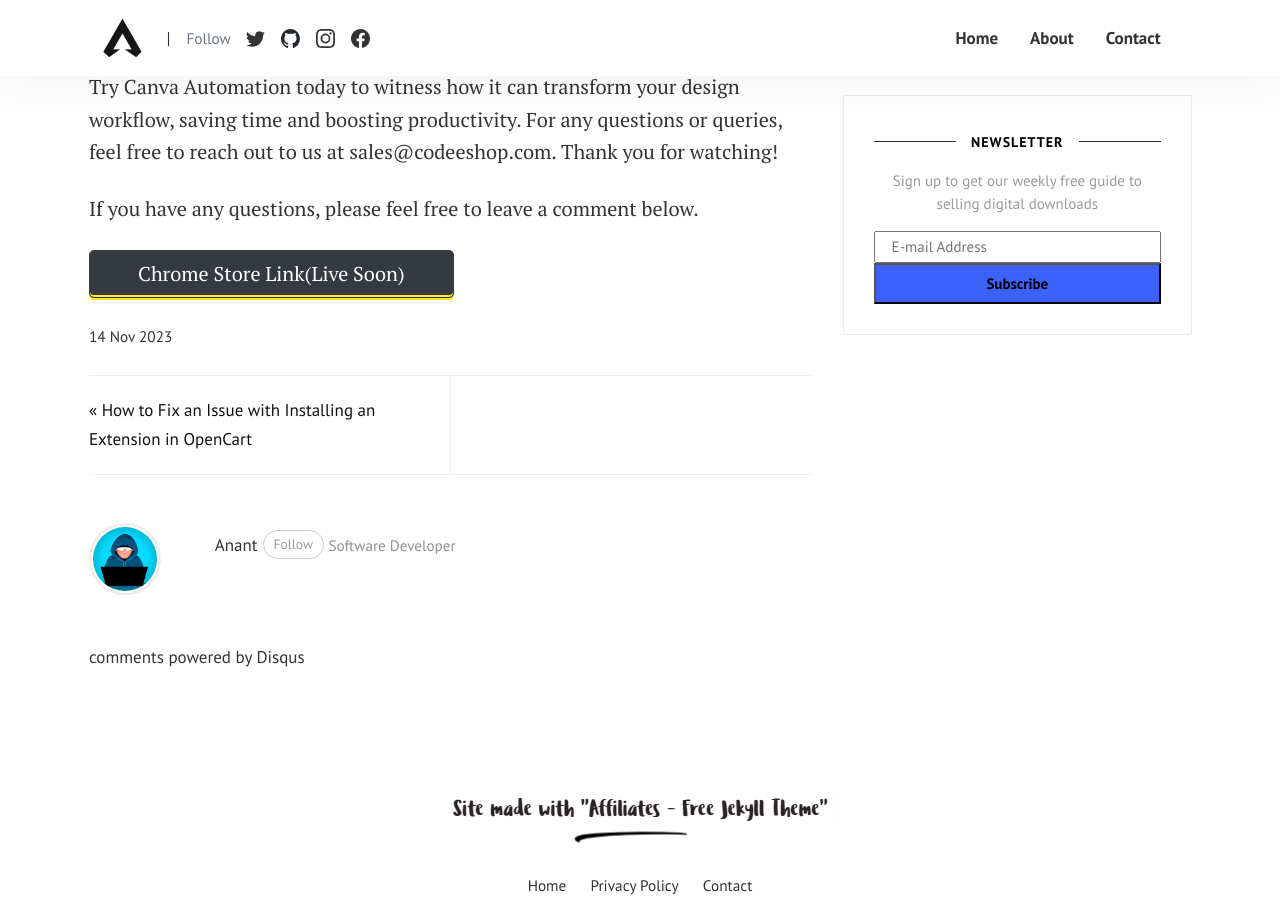
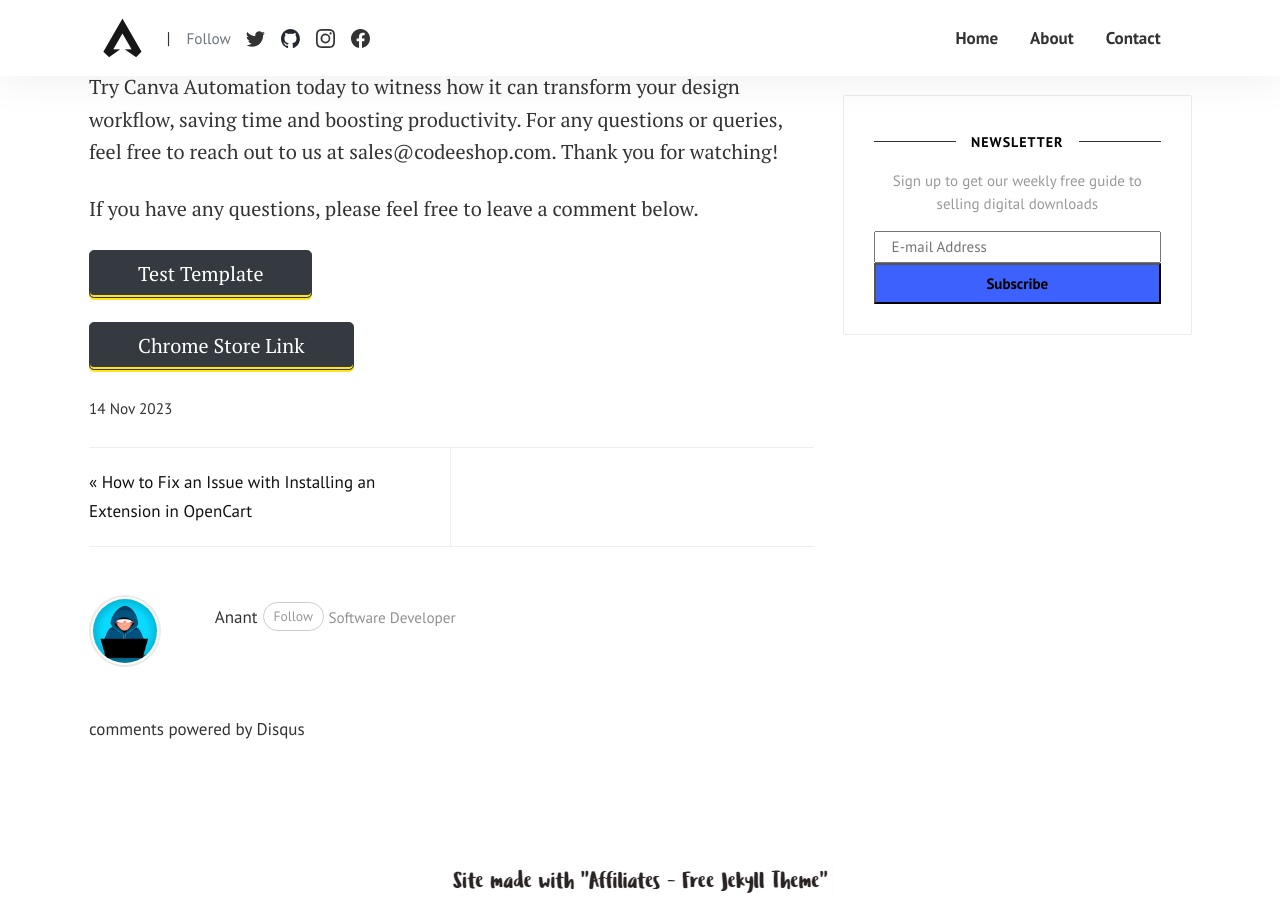
Before and after one commit to ECodeeshop/blog, a Jekyll site: the page built from _posts/2023-11-14-canva-automation-chrome-extension.md, in a window 1280 px wide and 900 px high, scrolled down 3473 px. Built offline with Jekyll 4.4.1, drawn with Linux system fonts in a browser that asks for light colours; comment, search, counter and statistics services are not loaded.

Commit message:
Update 2023-11-14-canva-automation-chrome-extension.md

```diff
--- a/_posts/2023-11-14-canva-automation-chrome-extension.md
+++ b/_posts/2023-11-14-canva-automation-chrome-extension.md
@@ -49,4 +49,6 @@
 
 If you have any questions, please feel free to leave a comment below.
 
-<a href="https://chromewebstore.google.com/detail/cigjjdmdkbhkimhhbghmlkabcnloifif" class="btn btn-dark text-white px-5 btn-lg">Chrome Store Link(Live Soon)</a>
+<a href="https://www.canva.com/design/DAF0E_pe3j8/rJ8_flRGdbI0tspcGMyplQ/view?mode=preview" class="btn btn-dark text-white px-5 btn-lg">Test Template</a>
+
+<a href="https://chromewebstore.google.com/detail/cigjjdmdkbhkimhhbghmlkabcnloifif" class="btn btn-dark text-white px-5 btn-lg">Chrome Store Link</a>
```
